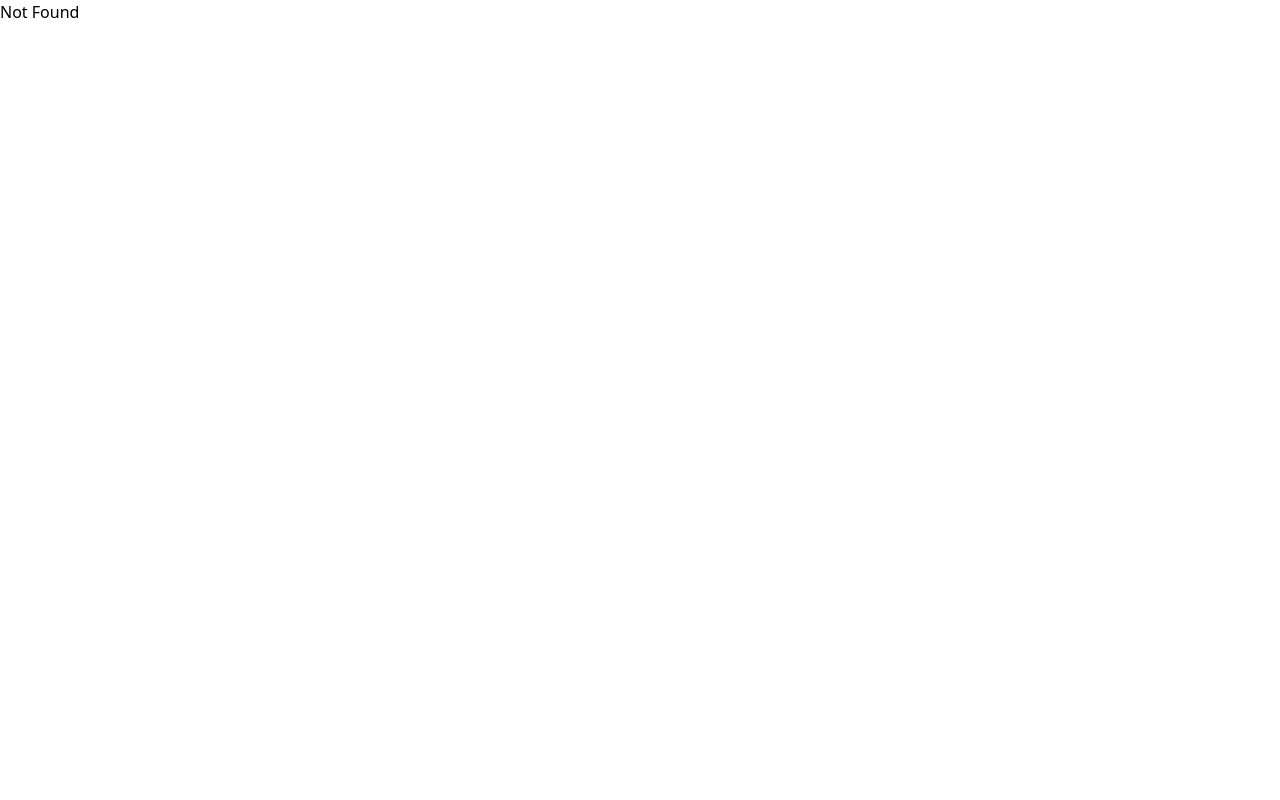
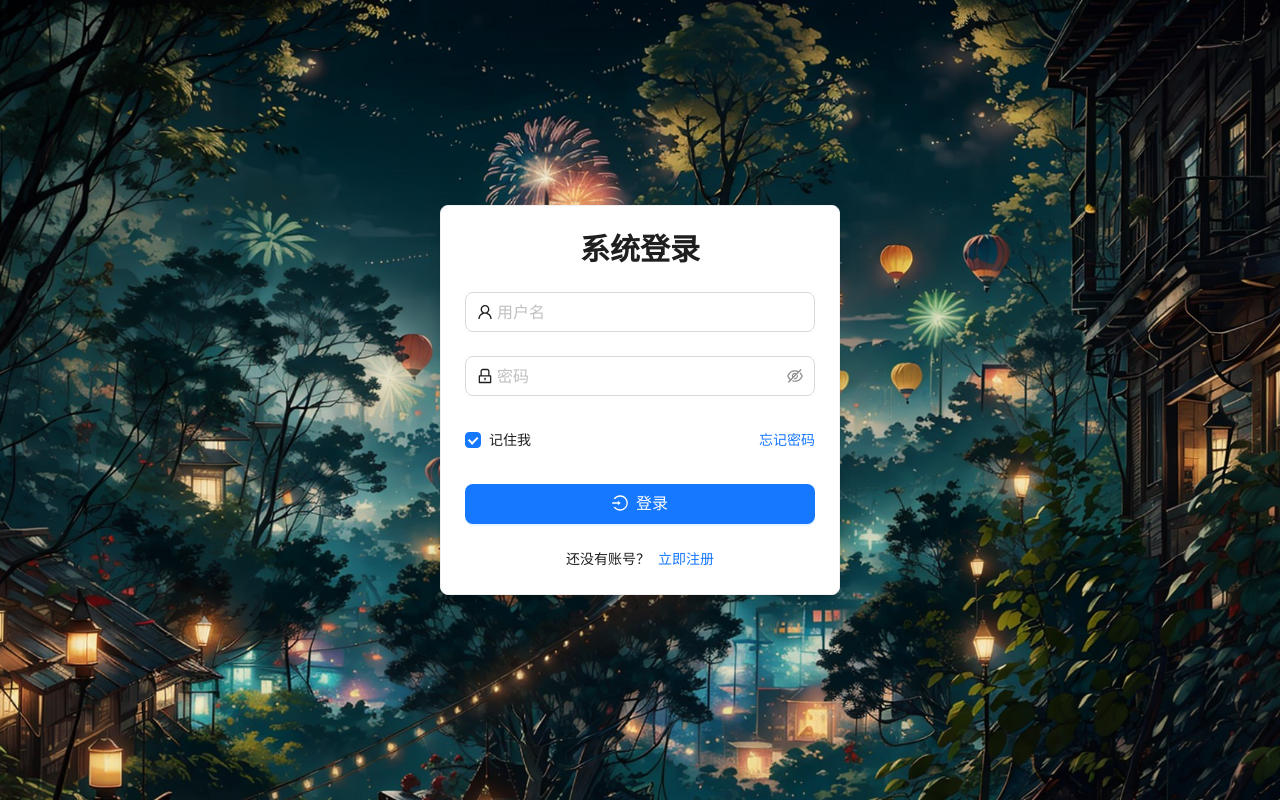
Before and after one commit to zhangxinGithub/selo-admin, a React (Vite) app: page /login in a window 1280 px wide. Built offline with nearby package versions, Linux system fonts and the light colour scheme.

Commit message:
新增登录页面组件及路由配置；添加 demo.jpg 背景图

```diff
--- a/src/routeTree.gen.ts
+++ b/src/routeTree.gen.ts
@@ -12,6 +12,7 @@
 
 import { Route as rootRoute } from './routes/__root'
 import { Route as QueryImport } from './routes/query'
+import { Route as LoginImport } from './routes/login'
 import { Route as AboutImport } from './routes/about'
 import { Route as IndexImport } from './routes/index'
 import { Route as UsersIndexImport } from './routes/users/index'
@@ -21,6 +22,12 @@ import { Route as UsersIndexImport } from './routes/users/index'
 const QueryRoute = QueryImport.update({
   id: '/query',
   path: '/query',
+  getParentRoute: () => rootRoute,
+} as any)
+
+const LoginRoute = LoginImport.update({
+  id: '/login',
+  path: '/login',
   getParentRoute: () => rootRoute,
 } as any)
 
@@ -60,6 +67,13 @@ declare module '@tanstack/react-router' {
       preLoaderRoute: typeof AboutImport
       parentRoute: typeof rootRoute
     }
+    '/login': {
+      id: '/login'
+      path: '/login'
+      fullPath: '/login'
+      preLoaderRoute: typeof LoginImport
+      parentRoute: typeof rootRoute
+    }
     '/query': {
       id: '/query'
       path: '/query'
@@ -82,6 +96,7 @@ declare module '@tanstack/react-router' {
 export interface FileRoutesByFullPath {
   '/': typeof IndexRoute
   '/about': typeof AboutRoute
+  '/login': typeof LoginRoute
   '/query': typeof QueryRoute
   '/users': typeof UsersIndexRoute
 }
@@ -89,6 +104,7 @@ export interface FileRoutesByFullPath {
 export interface FileRoutesByTo {
   '/': typeof IndexRoute
   '/about': typeof AboutRoute
+  '/login': typeof LoginRoute
   '/query': typeof QueryRoute
   '/users': typeof UsersIndexRoute
 }
@@ -97,22 +113,24 @@ export interface FileRoutesById {
   __root__: typeof rootRoute
   '/': typeof IndexRoute
   '/about': typeof AboutRoute
+  '/login': typeof LoginRoute
   '/query': typeof QueryRoute
   '/users/': typeof UsersIndexRoute
 }
 
 export interface FileRouteTypes {
   fileRoutesByFullPath: FileRoutesByFullPath
-  fullPaths: '/' | '/about' | '/query' | '/users'
+  fullPaths: '/' | '/about' | '/login' | '/query' | '/users'
   fileRoutesByTo: FileRoutesByTo
-  to: '/' | '/about' | '/query' | '/users'
-  id: '__root__' | '/' | '/about' | '/query' | '/users/'
+  to: '/' | '/about' | '/login' | '/query' | '/users'
+  id: '__root__' | '/' | '/about' | '/login' | '/query' | '/users/'
   fileRoutesById: FileRoutesById
 }
 
 export interface RootRouteChildren {
   IndexRoute: typeof IndexRoute
   AboutRoute: typeof AboutRoute
+  LoginRoute: typeof LoginRoute
   QueryRoute: typeof QueryRoute
   UsersIndexRoute: typeof UsersIndexRoute
 }
@@ -120,6 +138,7 @@ export interface RootRouteChildren {
 const rootRouteChildren: RootRouteChildren = {
   IndexRoute: IndexRoute,
   AboutRoute: AboutRoute,
+  LoginRoute: LoginRoute,
   QueryRoute: QueryRoute,
   UsersIndexRoute: UsersIndexRoute,
 }
@@ -136,6 +155,7 @@ export const routeTree = rootRoute
       "children": [
         "/",
         "/about",
+        "/login",
         "/query",
         "/users/"
       ]
@@ -146,6 +166,9 @@ export const routeTree = rootRoute
     "/about": {
       "filePath": "about.jsx"
     },
+    "/login": {
+      "filePath": "login.jsx"
+    },
     "/query": {
       "filePath": "query.jsx"
     },
--- /dev/null
+++ b/src/routes/login.jsx
@@ -0,0 +1,123 @@
+import React, { useState } from "react";
+import { useNavigate } from "@tanstack/react-router";
+import {
+	Form,
+	Input,
+	Button,
+	Checkbox,
+	Card,
+	Typography,
+	message,
+	Space,
+} from "antd";
+import { createFileRoute } from "@tanstack/react-router";
+import { UserOutlined, LockOutlined, LoginOutlined } from "@ant-design/icons";
+import bgImg from "@/assets/demo.jpg";
+
+export const Route = createFileRoute("/login")({
+	component: LoginPage,
+});
+
+const { Title } = Typography;
+
+function LoginPage() {
+	const [loading, setLoading] = useState(false);
+	const navigate = useNavigate();
+
+	const onFinish = async (values) => {
+		try {
+			setLoading(true);
+			// Here you would typically make an API call to authenticate the user
+			console.log("Login values:", values);
+
+			// Simulate an API call
+			await new Promise((resolve) => setTimeout(resolve, 1000));
+
+			// On successful login
+			message.success("登录成功");
+			navigate({ to: "/" });
+		} catch (error) {
+			message.error("登录失败，请检查用户名和密码");
+			console.error("Login error:", error);
+		} finally {
+			setLoading(false);
+		}
+	};
+
+	return (
+		<div
+			className="min-h-screen flex items-center justify-center bg-cover bg-center"
+			style={{ backgroundImage: `url(${bgImg})` }}
+		>
+			<Card className="w-[400px] shadow-lg bg-white/95" variant>
+				<div className="text-center mb-6">
+					<Title level={2}>系统登录</Title>
+				</div>
+
+				<Form
+					name="login_form"
+					initialValues={{ remember: true }}
+					onFinish={onFinish}
+					size="large"
+				>
+					<Form.Item
+						name="username"
+						rules={[{ required: true, message: "请输入用户名" }]}
+					>
+						<Input
+							prefix={<UserOutlined className="text-gray-400" />}
+							placeholder="用户名"
+						/>
+					</Form.Item>
+
+					<Form.Item
+						name="password"
+						rules={[{ required: true, message: "请输入密码" }]}
+					>
+						<Input.Password
+							prefix={<LockOutlined className="text-gray-400" />}
+							placeholder="密码"
+						/>
+					</Form.Item>
+
+					<Form.Item>
+						<div className="flex justify-between">
+							<Form.Item name="remember" valuePropName="checked" noStyle>
+								<Checkbox>记住我</Checkbox>
+							</Form.Item>
+
+							{/* biome-ignore lint/a11y/useValidAnchor: <explanation> */}
+							<a className="text-blue-500 hover:text-blue-600" href="#">
+								忘记密码
+							</a>
+						</div>
+					</Form.Item>
+
+					<Form.Item>
+						<Button
+							type="primary"
+							htmlType="submit"
+							className="w-full"
+							loading={loading}
+							icon={<LoginOutlined />}
+						>
+							登录
+						</Button>
+					</Form.Item>
+
+					<div className="text-center">
+						<Space>
+							还没有账号？
+							{/* biome-ignore lint/a11y/useValidAnchor: <explanation> */}
+							<a className="text-blue-500 hover:text-blue-600" href="#">
+								立即注册
+							</a>
+						</Space>
+					</div>
+				</Form>
+			</Card>
+		</div>
+	);
+}
+
+export default LoginPage;
```
Also changed, not shown: src/assets/demo.jpg (added).
